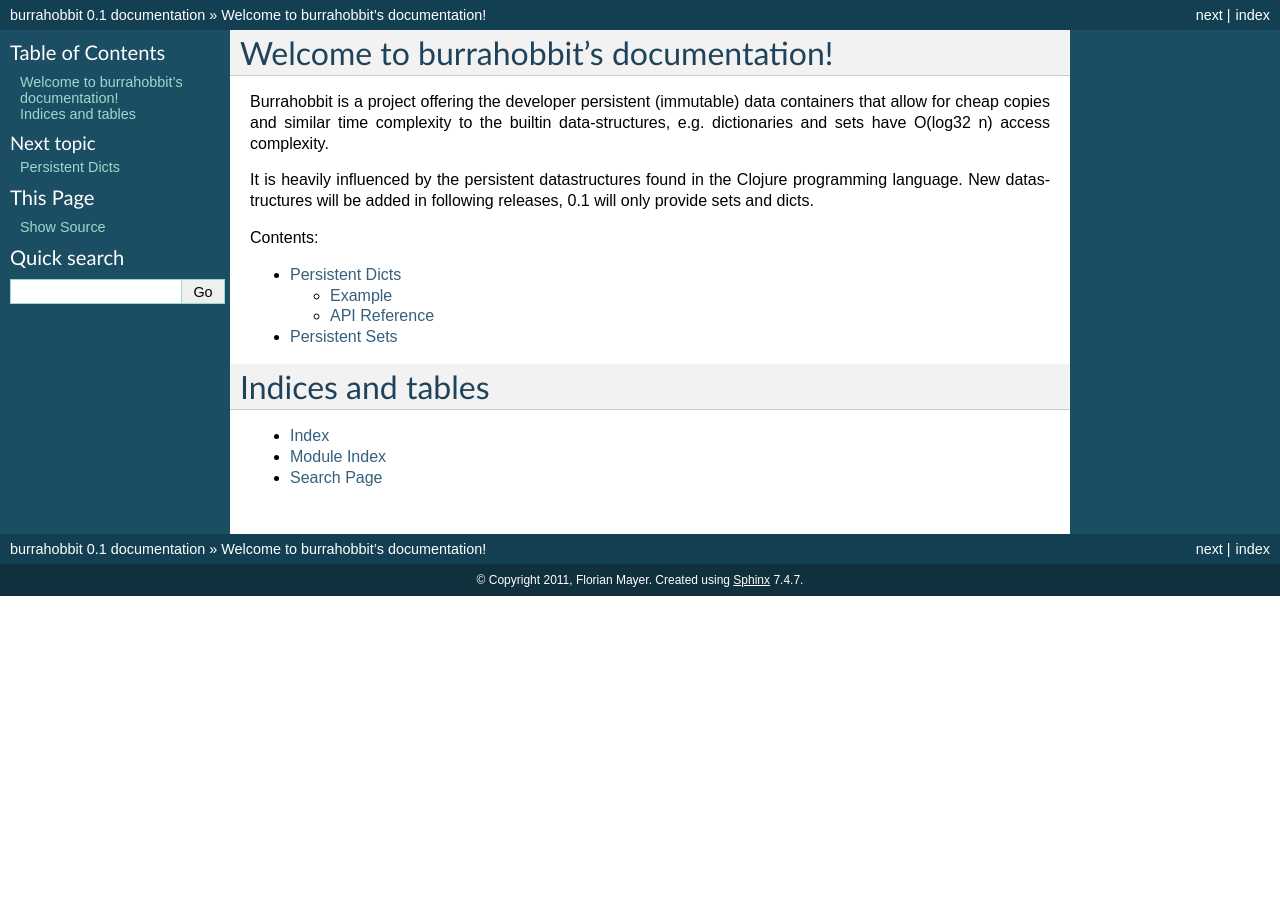
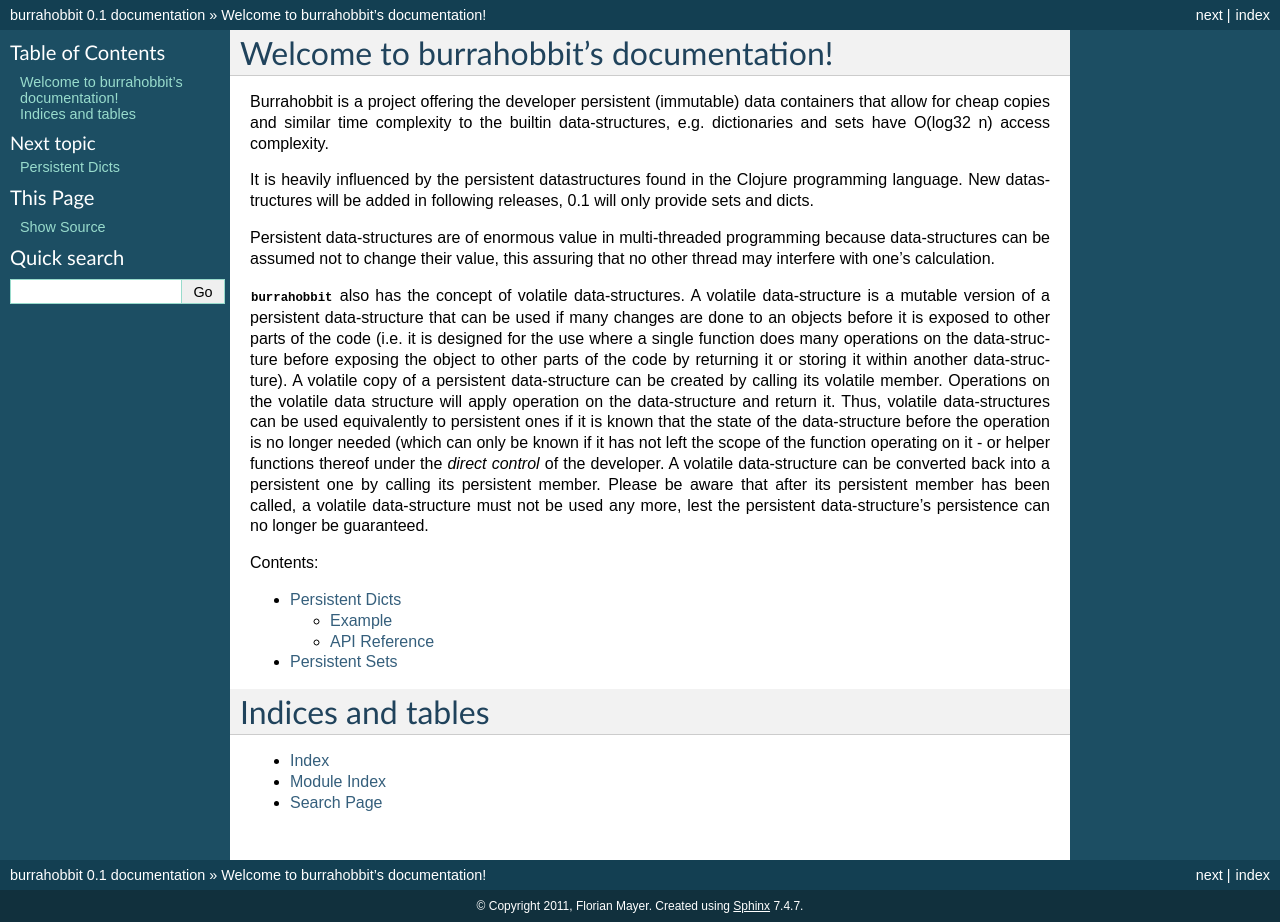
Before and after one commit to fmayer/burrahobbit, a Sphinx documentation site: the page built from doc/source/index.rst, in a window 1280 px wide. Built offline with Sphinx 7.4.7, drawn with Linux system fonts in a browser that asks for light colours; before the commit the page ends 900 px from its top, so only the background shows below that.

Commit message:
Improve documentation.

```diff
--- a/doc/source/index.rst
+++ b/doc/source/index.rst
@@ -14,6 +14,29 @@ It is heavily influenced by the persistent datastructures found in the Clojure
 programming language. New datastructures will be added in following releases,
 0.1 will only provide sets and dicts.
 
+Persistent data-structures are of enormous value in multi-threaded programming
+because data-structures can be assumed not to change their value, this
+assuring that no other thread may interfere with one's calculation.
+
+:mod:`burrahobbit` also has the concept of volatile data-structures. A
+volatile data-structure is a mutable version of a persistent data-structure
+that can be used if many changes are done to an objects before it is exposed
+to other parts of the code (i.e. it is designed for the use where a single
+function does many operations on the data-structure before exposing the
+object to other parts of the code by returning it or storing it within another
+data-structure). A volatile copy of a persistent data-structure can be
+created by calling its volatile member. Operations on the volatile data
+structure will apply operation on the data-structure and return it. Thus,
+volatile data-structures can be used equivalently to persistent ones if it is
+known that the state of the data-structure before the operation is no longer
+needed (which can only be known if it has not left the scope of the function
+operating on it - or helper functions thereof under the *direct control* of
+the developer. A volatile data-structure can be converted back into a
+persistent one by calling its persistent member. Please be aware that after
+its persistent member has been called, a volatile data-structure must not be
+used any more, lest the persistent data-structure's persistence can no longer
+be guaranteed.
+
 
 Contents:
 
```
